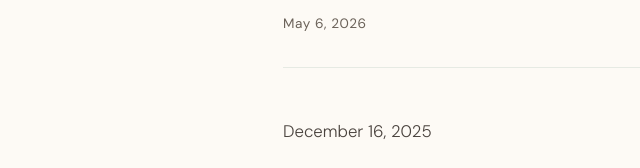
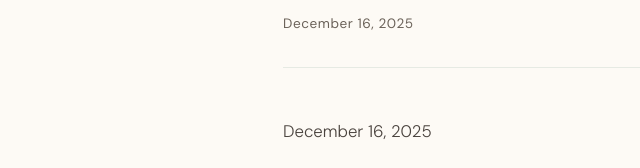
Before and after one commit to JFeelgoodOfficial/DrKennedyMusamali, a website: page blog/2026-05-06-how-to-embrace-change-in-2026.html in a window 1280 px wide. Shown: the part 260-428 px from the top of the page, 9-649 px from the left. Drawn offline with nearby package versions, Linux system fonts and the light colour scheme.

Commit message:
Update 2026-05-06-how-to-embrace-change-in-2026.html

```diff
--- a/blog/2026-05-06-how-to-embrace-change-in-2026.html
+++ b/blog/2026-05-06-how-to-embrace-change-in-2026.html
@@ -72,7 +72,7 @@ footer{display:flex;align-items:center;justify-content:space-between;padding:2.5
   <article>
     <div class="post-eyebrow">Insights</div>
     <h1 class="post-title">How to Embrace Change in 2026</h1>
-    <div class="post-meta">May 6, 2026</div>
+    <div class="post-meta">December 16, 2025</div>
     <div class="post-body">
 <p>December 16, 2025</p>
 <p>“Nothing will work unless you do.” — Maya Angelou</p>
```
